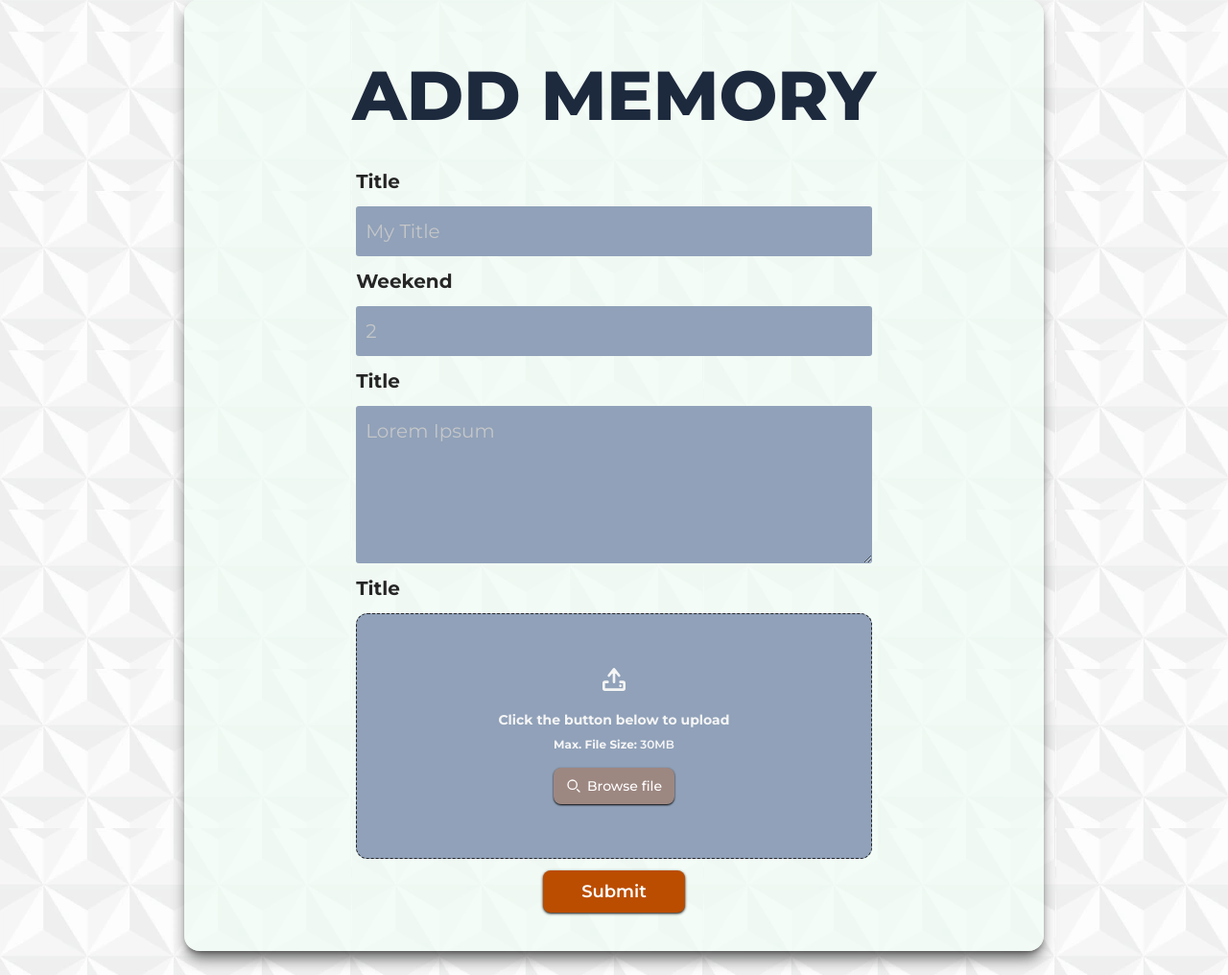
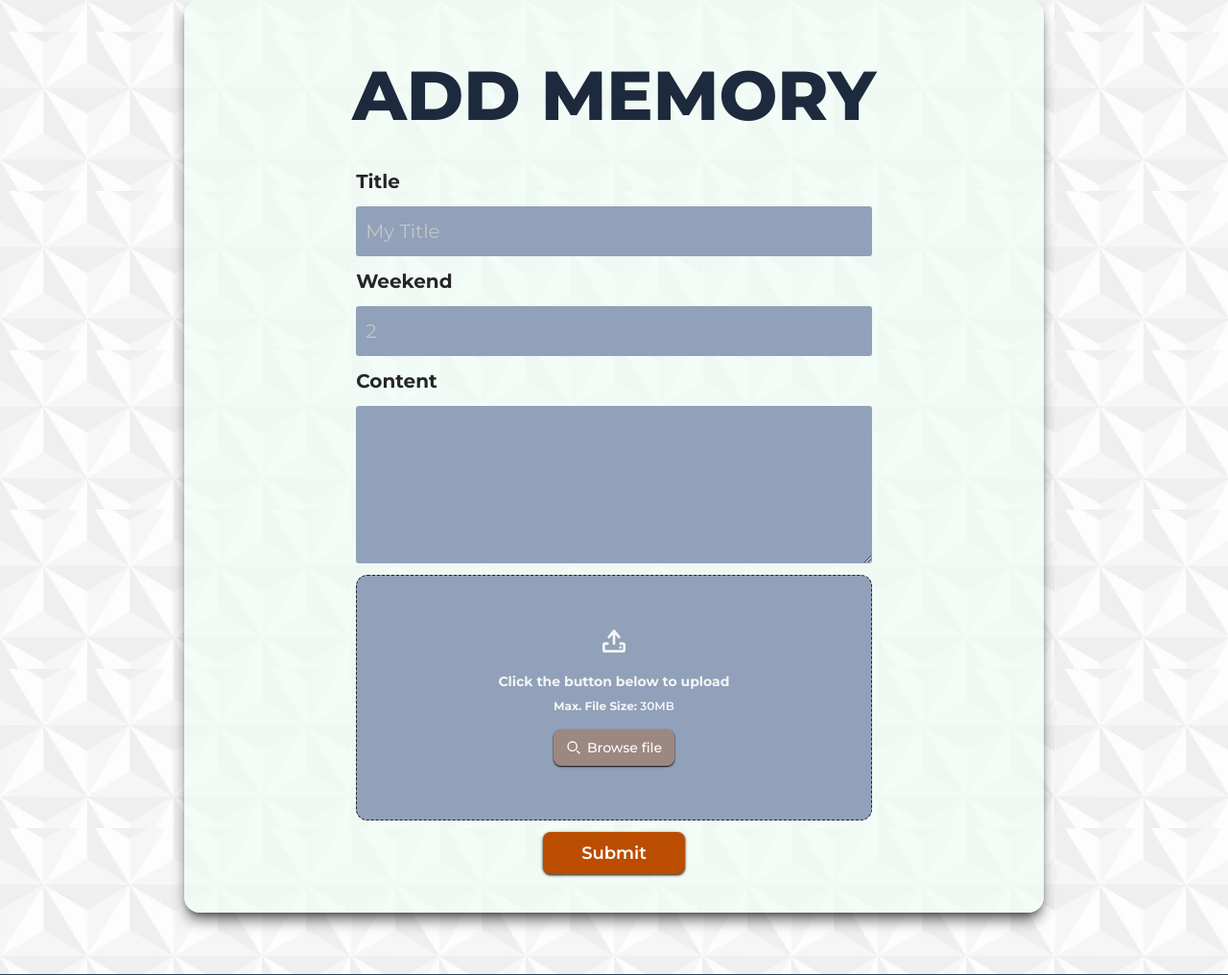
Before and after one commit to StylWebDev/JourneyWithPhP, a PHP site: page /upload/index.php in a window 1280 px wide. Shown: the part 133-1149 px from the top of the page at 96% size. Run offline with PHP 8.4, Linux system fonts and the light colour scheme.

Commit message:
Feature: Edit Notes, and date formatting

```diff
--- a/DiaryApp/upload/index.php
+++ b/DiaryApp/upload/index.php
@@ -1,20 +1,34 @@
 <?php
 $title = "Diary: Add Note";
 require_once __DIR__ . '/../layouts/header.php';
+require_once __DIR__ . '/../functions/db.inc.php';
+global $connection;
+
+if(isset($_GET['id'])) {
+    $id = (int) $_GET['id'];
+    $prepare = $connection->prepare("SELECT title, weekend, content FROM notes WHERE id = ?");
+    $prepare->bind_param('i', $id);
+    if($prepare->execute()) {
+        $data = $prepare->get_result()->fetch_all(MYSQLI_ASSOC);
+    }
+}
 ?>
 <div class="flex-grow flex flex-col items-center w-[90vw] xl:w-[70vw] 2xl:w-[60vw] mt-10">
 
     <div class="flex flex-col items-center bg-green-50/70 rounded-2xl w-full shadow shadow-lg shadow-neutral-800/70">
-        <h2 class="font-extrabold uppercase mt-16 text-5xl sm:text-6xl xl:text-7xl">ADD Memory</h2>
+        <h2 class="font-extrabold uppercase mt-16 text-5xl sm:text-6xl xl:text-7xl"><?php echo (!empty($id)) ? 'Edit' : 'Add';?> Memory</h2>
 
-        <form action="post.php" method="post" enctype="multipart/form-data" class="flex vapitalize text-neutral-800 font-bold text-xl flex-col gap-y-3 w-[75%] md:w-[60%] py-10">
+        <form action="post.php<?php if (!empty($id)) echo e('?'.query('id', $id)); ?>" method="post" enctype="multipart/form-data" class="flex vapitalize text-neutral-800 font-bold text-xl flex-col gap-y-3 w-[75%] md:w-[60%] py-10">
             <label for="title">Title</label>
-            <input type="text" maxlength="30" name="title" id="title" placeholder="My Title" required/>
+            <input type="text" maxlength="30" name="title" id="title" placeholder="My Title" required
+                    <?php if (!empty($data)): ?> value="<?php echo $data[0]['title'];?>" <?php endif; ?>>
             <label for="weekend">Weekend</label>
-            <input type="number" name="weekend" id="weekend" min="1" max="4" placeholder="2" required/>
-            <label for="content">Title</label>
-            <textarea name="content" id="content" maxlength="200" cols="10" rows="5" placeholder="Lorem Ipsum" required></textarea>
-            <label for="title">Title</label>
+            <input type="number" name="weekend" id="weekend" min="1" max="4" placeholder="2" required
+                <?php if (!empty($data)): ?> value="<?php echo $data[0]['weekend'];?>" <?php endif; ?>"/>
+            <label for="content">Content</label>
+            <textarea name="content" id="content" maxlength="200" cols="10" rows="5" placeholder="Lorem Ipsum" required
+
+            ><?php if (!empty($data)) echo $data[0]['content']; ?> </textarea>
 
             <div class="flex items-center justify-center w-full bg-slate-400 rounded-xl">
                 <div class="flex flex-col items-center justify-center w-full h-64 bg-neutral-secondary-medium border rounded-xl border-dashed border-default-strong rounded-base">
@@ -22,7 +36,7 @@ require_once __DIR__ . '/../layouts/header.php';
                         <svg class="w-8 h-8 mb-4" aria-hidden="true" xmlns="http://www.w3.org/2000/svg" width="24" height="24" fill="none" viewBox="0 0 24 24"><path stroke="currentColor" stroke-linecap="round" stroke-linejoin="round" stroke-width="2" d="M12 5v9m-5 0H5a1 1 0 0 0-1 1v4a1 1 0 0 0 1 1h14a1 1 0 0 0 1-1v-4a1 1 0 0 0-1-1h-2M8 9l4-5 4 5m1 8h.01"/></svg>
                         <p class="mb-2 text-sm ">Click the button below to upload</p>
                         <p class="text-xs mb-4">Max. File Size: <span class="font-semibold">30MB</span></p>
-                        <!-- Upload Button -->
+
                         <button type="button" onclick="document.getElementById('dropzone-file-2').click()" class=" inline-flex items-center text-white bg-amber-700/30 hover:bg-amber-700 transition-all duration-500 ease shadow shadow-2xl shadow-black rounded-lg hover:bg-brand-strong box-border border border-transparent focus:ring-4 focus:ring-brand-medium shadow-xs font-medium leading-5 rounded-base text-sm px-3 py-2 focus:outline-none">
                             <svg class=" w-4 h-4 me-1.5" aria-hidden="true" xmlns="http://www.w3.org/2000/svg" width="24" height="24" fill="none" viewBox="0 0 24 24"><path stroke="currentColor" stroke-linecap="round" stroke-width="2" d="m21 21-3.5-3.5M17 10a7 7 0 1 1-14 0 7 7 0 0 1 14 0Z"/></svg>
                             Browse file
```
Also changed, not shown: DiaryApp/layouts/card.php (+10 -5 lines), DiaryApp/upload/post.php (+11 -2 lines).
